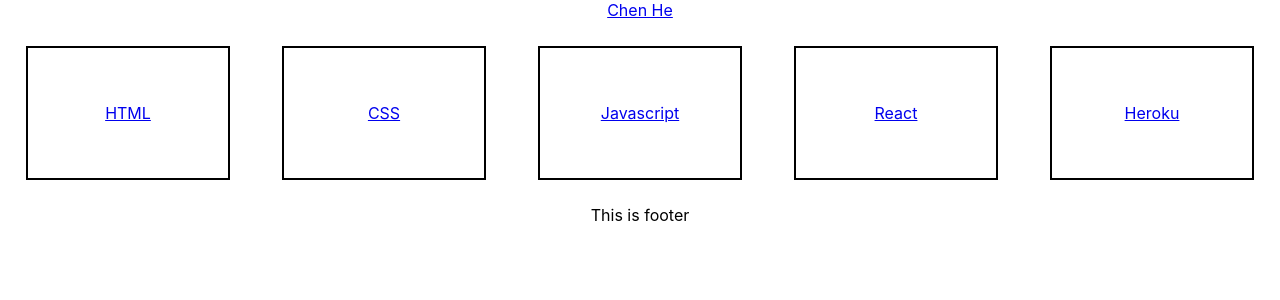
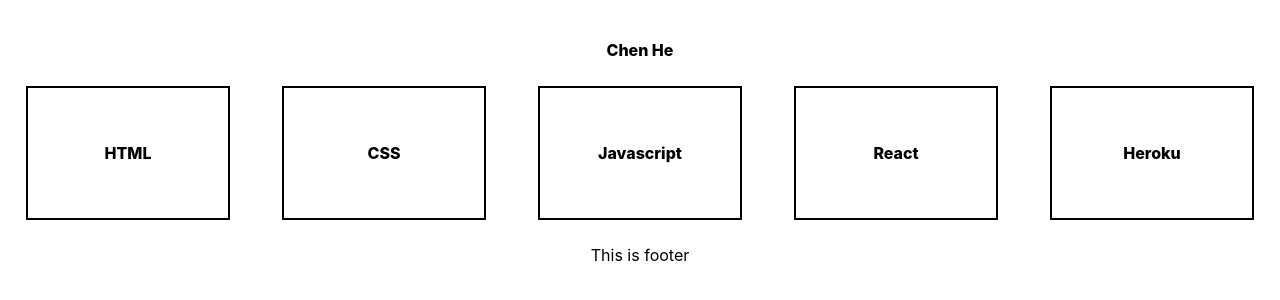
Before and after one commit to chenhe-henry/personal-knowledge-base-, a React (Create React App) app in the folder client/: page / in a window 1280 px wide. Shown: the top 300 px of the page. Built offline with nearby package versions, Linux system fonts and the light colour scheme.

Commit message:
update header's css, with hover and active

```diff
--- a/client/src/App.css
+++ b/client/src/App.css
@@ -1,38 +1,5 @@
 .App {
+  margin: 5vh auto;
+  padding: 0;
   text-align: center;
 }
-
-.App-logo {
-  height: 40vmin;
-  pointer-events: none;
-}
-
-@media (prefers-reduced-motion: no-preference) {
-  .App-logo {
-    animation: App-logo-spin infinite 20s linear;
-  }
-}
-
-.App-header {
-  background-color: #282c34;
-  min-height: 100vh;
-  display: flex;
-  flex-direction: column;
-  align-items: center;
-  justify-content: center;
-  font-size: calc(10px + 2vmin);
-  color: white;
-}
-
-.App-link {
-  color: #61dafb;
-}
-
-@keyframes App-logo-spin {
-  from {
-    transform: rotate(0deg);
-  }
-  to {
-    transform: rotate(360deg);
-  }
-}
--- a/client/src/components/Header/Header.js
+++ b/client/src/components/Header/Header.js
@@ -6,22 +6,24 @@
   state = {};
   render() {
     return (
-      <div>
-        <Link to="/">Chen He</Link>
+      <div className="section__header">
+        <Link to="/" className="section__header-link">
+          Chen He
+        </Link>
         <div className="category">
-          <Link to="/htmlbase">
+          <Link to="/htmlbase" className="section__header-link">
             <div className="category__link">HTML</div>
           </Link>
-          <Link to="/cssbase">
+          <Link to="/cssbase" className="section__header-link">
             <div className="category__link">CSS</div>
           </Link>
-          <Link to="/javascriptbase">
+          <Link to="/javascriptbase" className="section__header-link">
             <div className="category__link">Javascript</div>
           </Link>
-          <Link to="reactbase">
+          <Link to="reactbase" className="section__header-link">
             <div className="category__link">React</div>
           </Link>
-          <Link to="herokubase">
+          <Link to="herokubase" className="section__header-link">
             <div className="category__link">Heroku</div>
           </Link>
         </div>
--- a/client/src/components/Header/Header.scss
+++ b/client/src/components/Header/Header.scss
@@ -1,3 +1,10 @@
+.section__header {
+  &-link {
+    text-decoration: none;
+    color: black;
+    font-weight: 800;
+  }
+}
 .category {
   display: grid;
   grid-template-columns: 1fr 1fr 1fr 1fr 1fr;
@@ -5,5 +12,13 @@
     margin: 2vw;
     padding: 55px;
     border: 2px solid black;
+    transition: all 0.2s;
+    &:hover {
+      background-color: aqua;
+      transform: translateY(-5px);
+    }
+    &:active {
+      transform: translateY(0);
+    }
   }
 }
```
